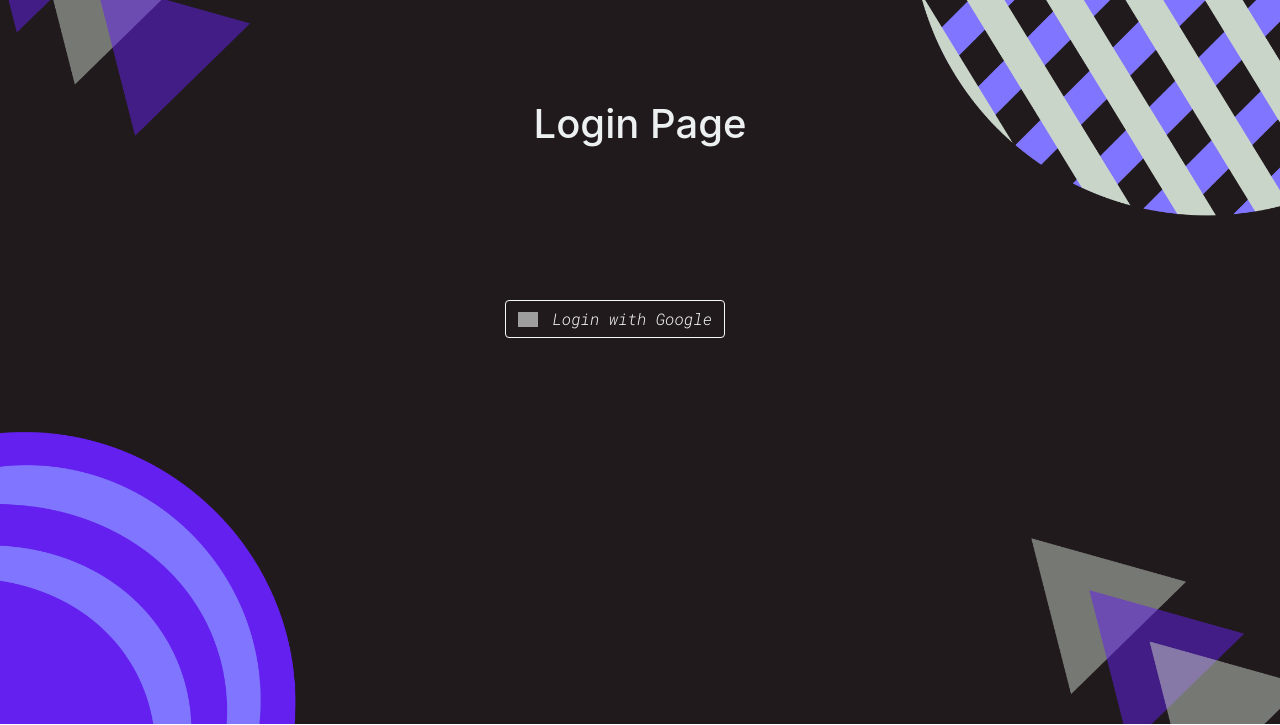
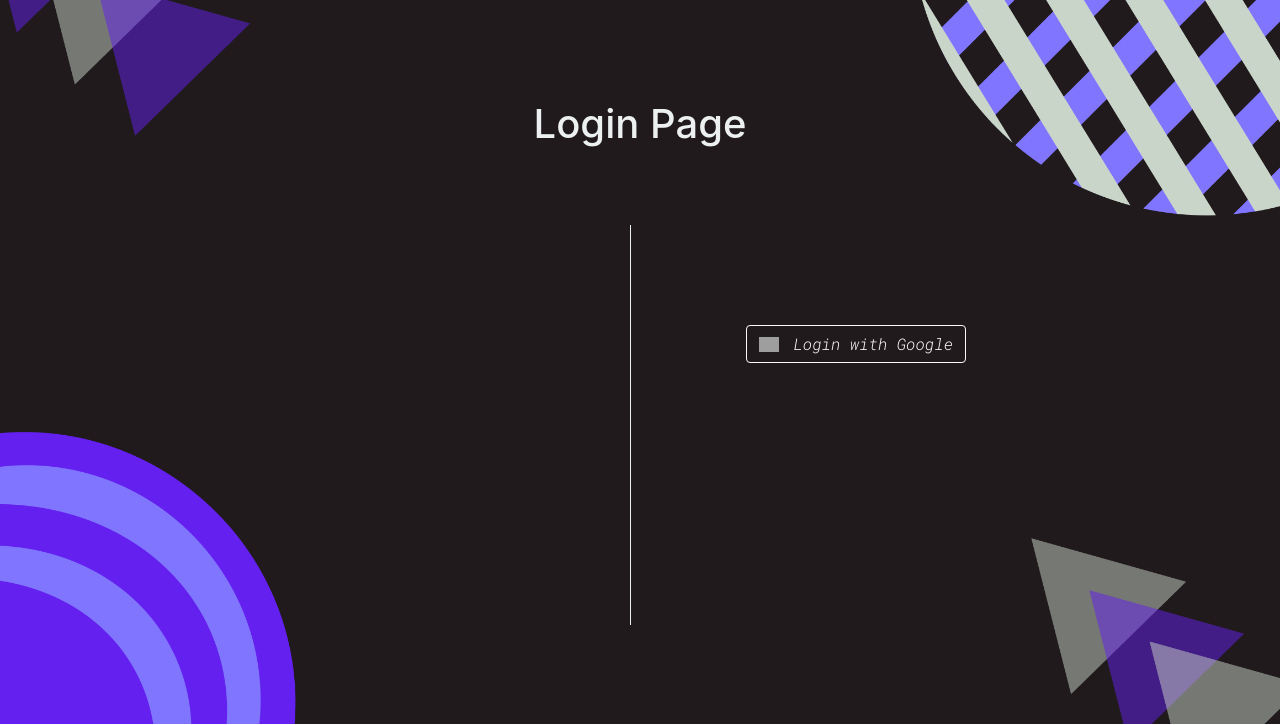
Before and after one commit to akl5sz/project-a-12-tutor-me, a Django app: page /login in a window 1280 px wide. Shown: the part 75-800 px from the top of the page. Run offline with Django 4.2, Linux system fonts and the light colour scheme; some libraries are stand-ins or nearby versions; some web fonts are replaced; grey boxes are pictures that could not be loaded.

Commit message:
updated course and login pages minorly

```diff
--- a/base/static/base/style.css
+++ b/base/static/base/style.css
@@ -64,7 +64,7 @@ button:hover {
     background-color: rgba(0, 136, 169, 0.8);
 }
 
-.coursesTitle, .loginPageTitle, .GoogleButton {
+.coursesTitle, .loginPageTitle {
     align-items: center;
     color: #edf0f1;
     width: 500px;
@@ -83,19 +83,29 @@ button:hover {
     padding: 10px;
 }
 
-.courseBox, .loginBox, .GoogleButton {
+.courseBox, .loginBox {
     padding: 100px;
     align-self: center;
 }
 
 .inputText {
-    margin: auto;
     display: block;
+    background: transparent;
     align-items: center;
     width: 500px;
     height: 25px;
     margin: 0 auto;
     text-align: center;
+    outline: 0;
+    border-width: 0 0 1px;
+    border-color: #edf0f1;
+}
+inputText, select, textarea{
+    color: #edf0f1;
+}
+
+.inputText:focus {
+  border-color: #d2d4d5;
 }
 
 .submitButton {
@@ -123,10 +133,37 @@ button:hover {
     overflow-y: scroll;
 }
 
-.listResults{
+.listResults {
     align-items: center;
     color: #edf0f1;
     width: 100%;
     margin: 0 auto;
     text-align: left;
 }
+
+.GoogleButton {
+    align-items: center;
+    color: #edf0f1;
+    width: 500px;
+    margin: 0 auto;
+    /*background: gray;*/
+    text-align: center;
+    /*border: 5px solid;*/
+    padding: 100px;
+    align-self: center;
+    border-left: 1px solid #edf0f1;
+    height: 400px;
+    position: absolute;
+    left: 50%;
+    margin-left: -10px;
+    top: 300px;
+}
+
+.vl {
+    border-left: 1px solid #edf0f1;
+    height: 400px;
+    position: absolute;
+    left: 50%;
+    margin-left: -10px;
+    top: 300px;
+}
--- a/base/templates/base/courses.html
+++ b/base/templates/base/courses.html
@@ -17,8 +17,3 @@
         <button class="submitButton" type="submit">Submit</button>
     </form>
 </div>
-
-{#<form action="/search_results" method="get">#}
-{#        <input class="inputText" name="q" type="text" placeholder="Search for a course..." required>#}
-{#        <button class="submitButton" type="submit">Submit</button>#}
-{#    </form>#}
--- a/base/templates/base/login.html
+++ b/base/templates/base/login.html
@@ -8,6 +8,13 @@
         <h1 class="loginPageTitle">Login Page</h1>
     </div>
 </div>
+
+<style>
+.vl {
+}
+</style>
+
+<div class="vl"></div>
 
 {% load socialaccount %}
 {% if user.is_authenticated %}
```
